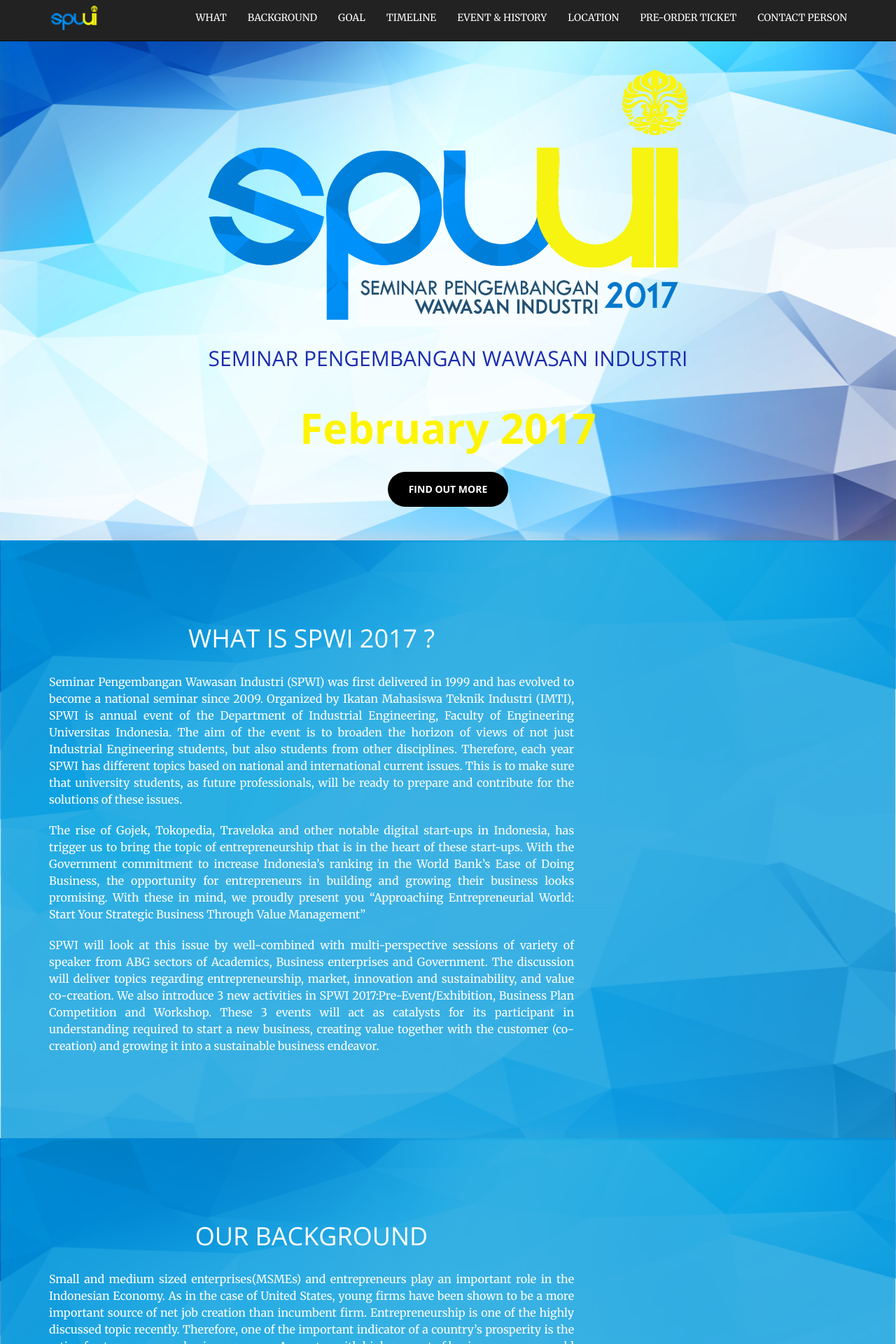
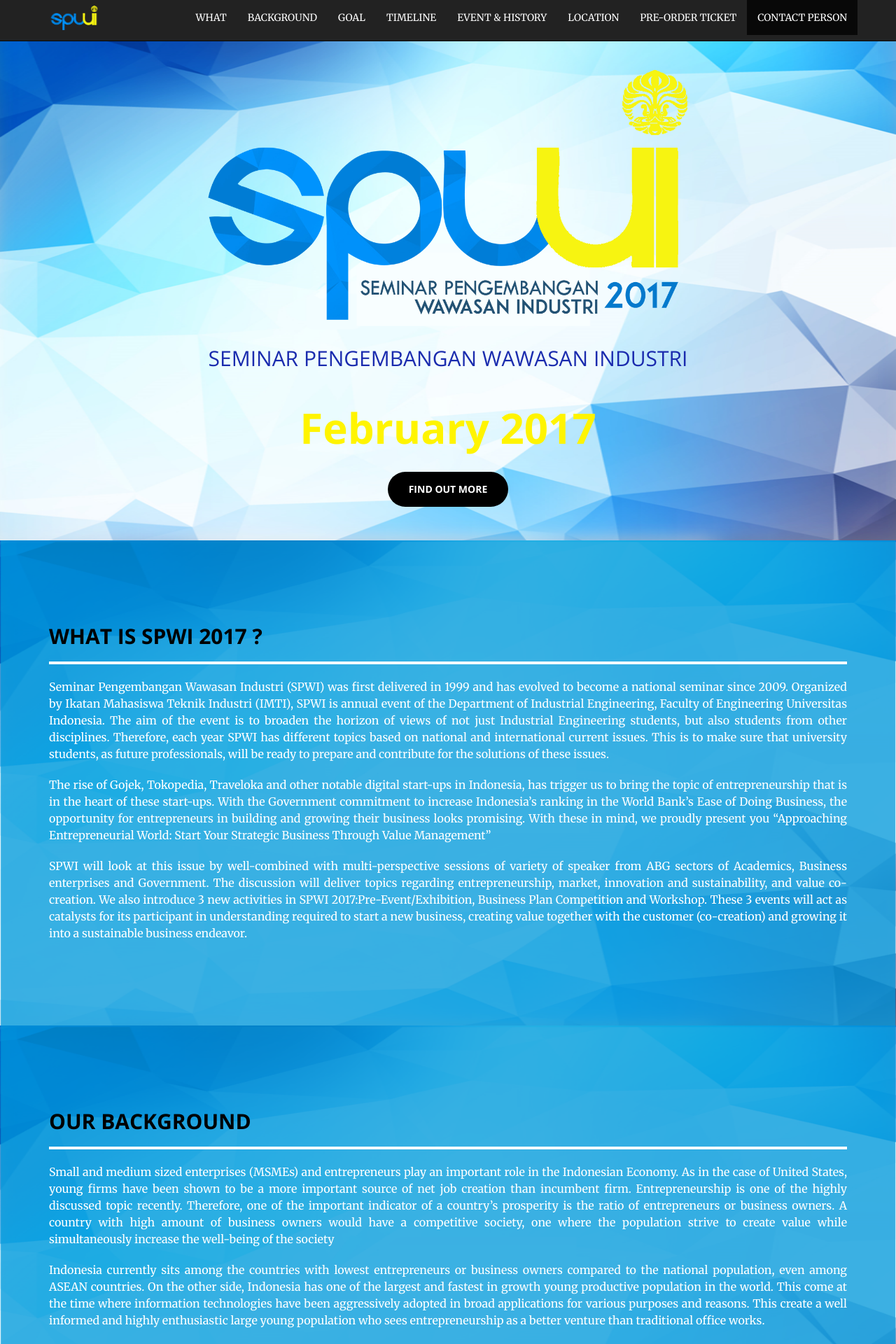
Before and after one commit to iputumeda/spwui, a PHP site: page / in a window 1280 px wide. Shown: the top 1920 px of the page at 70% size. Run offline with PHP 8.4, Linux system fonts and the light colour scheme; some libraries are stand-ins or nearby versions.

Commit message:
FIxing navbar and contact person section

```diff
--- a/index.php
+++ b/index.php
@@ -47,28 +47,27 @@
                         <span class="icon-bar"></span>
                         <span class="icon-bar"></span>
                     </button>
-                    <a class="navbar-brand" href="#">
+                    <a class="navbar-brand page-scroll" href="#home">
                         <img class="navbar-image" src="img/logo_aja_crop.png"/>
                     </a>
                 </div>
 
                 <div class="collapse navbar-collapse" id="bs-example-navbar-collapse-1">
                     <ul class="nav navbar-nav navbar-right">
-                        <li><a href="#">WHAT</a></li>
-                        <li><a href="#">BACKGROUND</a></li>
-                        <li><a href="#">GOAL</a></li>
-                        <li><a href="#">TIMELINE</a></li>
-                        <li><a href="#">EVENT &amp; HISTORY</a></li>
-                        <li><a href="#">LOCATION</a></li>
-                        <li><a href="#">PRE-ORDER TICKET</a></li>
-                        <li><a href="#">CONTACT PERSON</a></li>
+                        <li><a href="#what" class="page-scroll">WHAT</a></li>
+                        <li><a href="#background" class="page-scroll">BACKGROUND</a></li>
+                        <li><a href="#goals" class="page-scroll">GOAL</a></li>
+                        <li><a href="#" class="page-scroll">TIMELINE</a></li>
+                        <li><a href="#" class="page-scroll">EVENT &amp; HISTORY</a></li>
+                        <li><a href="#" class="page-scroll">LOCATION</a></li>
+                        <li><a href="#" class="page-scroll">PRE-ORDER TICKET</a></li>
+                        <li><a href="#contact" class="page-scroll">CONTACT PERSON</a></li>
                     </ul>
                 </div>
             </div>
         </nav>
 
-        <div class="jumbotron text-center">
-            <div class="">
+        <div class="jumbotron text-center" id="home">
             <img class="jumbo-image" src="img/logo_baru_crop.png" />
             <br>
             <h2 style="color:#1a2bae;">SEMINAR PENGEMBANGAN WAWASAN INDUSTRI</h2>
@@ -77,14 +76,13 @@
             <br>
             <a href="#what" class="btn btn-primary btn-xl page-scroll" style="background-color:black;">Find Out More</a>
         </div>
-        </div>
 
         <section class="bg-primary" id="what">
             <div class="container">
                 <div class="row">
-                    <div class="col-lg-8">
-                        <h1 class="text-center">WHAT IS SPWI 2017 ?</h2>
-                        <br>
+                    <div class="col-lg-12">
+                        <h2 class="text-left text-black"><b>WHAT IS SPWI 2017 ?</b></h2>
+                        <hr>
                         <p class="text-justify">
                             Seminar Pengembangan Wawasan Industri (SPWI) was first delivered in 1999 and has evolved to become a national seminar since 2009. Organized by Ikatan Mahasiswa Teknik Industri (IMTI), SPWI is annual event of the Department of Industrial Engineering, Faculty of Engineering Universitas Indonesia. The aim of the event is to broaden the horizon of views of not just Industrial Engineering students, but also students from other disciplines. Therefore, each year SPWI has different topics based on national and international current issues. This is to make sure that university students, as future professionals, will be ready to prepare and contribute for the solutions of these issues.
                         </p>
@@ -102,11 +100,11 @@
         <section class="bg-primary" id="background">
             <div class="container">
                 <div class="row">
-                    <div class="col-lg-8">
-                        <h1 class="text-center">OUR BACKGROUND</h2>
-                        <br>
+                    <div class="col-lg-12">
+                        <h2 class="text-left text-black"><b>OUR BACKGROUND</b></h2>
+                        <hr>
                         <p align="justify">
-                            Small and medium sized enterprises(MSMEs) and entrepreneurs play an important role in the Indonesian Economy. As in the case of United States, young firms have been shown to be a more important source of net job creation than incumbent firm. Entrepreneurship is one of the highly discussed topic recently. Therefore, one of the important indicator of a country’s prosperity is the ratio of entrepreneurs or business owners. A country with high amount of business owners would have a competitive society, one where the population strive to create value while simultaneously increase the well-being of the society
+                            Small and medium sized enterprises (MSMEs) and entrepreneurs play an important role in the Indonesian Economy. As in the case of United States, young firms have been shown to be a more important source of net job creation than incumbent firm. Entrepreneurship is one of the highly discussed topic recently. Therefore, one of the important indicator of a country’s prosperity is the ratio of entrepreneurs or business owners. A country with high amount of business owners would have a competitive society, one where the population strive to create value while simultaneously increase the well-being of the society
                         </p>
                         <p align="justify">
                             Indonesia currently sits among the countries with lowest entrepreneurs or business owners compared to the national population, even among ASEAN countries. On the other side, Indonesia has one of the largest and fastest in growth young productive population in the world. This come at the time where information technologies have been aggressively adopted in broad applications for various purposes and reasons. This create a well informed and highly enthusiastic large young population who sees entrepreneurship as a better venture than traditional office works.
@@ -119,36 +117,33 @@
             </div>
         </section>
 
-        <!-- <section id="services">
+        <section class="bg-primary" id="goals">
+            <div class="container">
                 <div class="row">
-                <div class="col-lg-12 text-center">
-                    <h2 class="section-heading">Our Goals</h2>
-                    <hr class="primary">
+                    <div class="col-lg-12">
+                        <h2 class="text-black"><b>OUR GOALS</b></h2>
+                        <hr>
                     </div>
                 </div>
+
                 <div class="row">
-                <div class="col-lg-3 col-md-6 text-center">
-                    <div class="service-box">
-                        <i class="fa fa-4x fa-graduation-cap text-primary sr-icons"></i>
-                        <h3>Sturdy Templates</h3>
-                        <p class="text-muted">Our templates are updated regularly so they don't break.</p>
-                    </div>
-                </div>
-                <div class="col-lg-3 col-md-6 text-center">
+                    <div class="col-lg-4 col-md-4 text-center">
                         <div class="service-box">
                             <i class="fa fa-4x fa-paper-plane text-primary sr-icons"></i>
                             <h3>Ready to Ship</h3>
                             <p class="text-muted">You can use this theme as is, or you can make changes!</p>
                         </div>
                     </div>
-                <div class="col-lg-3 col-md-6 text-center">
+
+                    <div class="col-lg-4 col-md-4 text-center">
                         <div class="service-box">
                             <i class="fa fa-4x fa-newspaper-o text-primary sr-icons"></i>
                             <h3>Up to Date</h3>
                             <p class="text-muted">We update dependencies to keep things fresh.</p>
                         </div>
                     </div>
-                <div class="col-lg-3 col-md-6 text-center">
+
+                    <div class="col-lg-4 col-md-4 text-center">
                         <div class="service-box">
                             <i class="fa fa-4x fa-heart text-primary sr-icons"></i>
                             <h3>Made with Love</h3>
@@ -156,12 +151,13 @@
                         </div>
                     </div>
                 </div>
-        </section> -->
+            </div>
+        </section>
 
-        <!-- <section class="no-padding" id="portfolio">
+        <section class="no-padding" id="portfolio">
             <div class="container-fluid">
-                <div class="row no-gutter popup-gallery">
-                    <div class="col-lg-4 col-sm-6">
+                <div class="no-gutter popup-gallery">
+                    <div class="col-lg-4 col-md-6">
                         <a href="img/portfolio/fullsize/1.jpg" class="portfolio-box">
                             <img src="img/portfolio/thumbnails/1.jpg" class="img-responsive" alt="">
                             <div class="portfolio-box-caption">
@@ -253,34 +249,40 @@
                     </div>
                 </div>
             </div>
-        </section> -->
+        </section>
 
-        <!-- <aside class="bg-dark">
-            <div class="text-center">
-                <div class="call-to-action">
-                    <h2>Free Download at Start Bootstrap!</h2>
-                    <a href="http://startbootstrap.com/template-overviews/creative/" class="btn btn-default btn-xl sr-button">Download Now!</a>
+        <section class="bg-primary" id="contact">
+            <div class="container">
+                <div class="row">
+                    <div class="col-lg-12">
+                        <h2 class="text-black text-left"><b>CONTACT PERSON</b></h2>
+                        <hr>
                     </div>
-            </div>
-        </aside> -->
-
-        <!-- <section id="contact">
-            <div class="row">
-                <div class="col-lg-8 col-lg-offset-2 text-center">
-                    <h2 class="section-heading">Let's Get In Touch!</h2>
-                    <hr class="primary">
-                    <p>Ready to start your next project with us? That's great! Give us a call or send us an email and we will get back to you as soon as possible!</p>
-                </div>
-                <div class="col-lg-4 col-lg-offset-2 text-center">
+                    <div class=" col-sm-4 text-center">
                         <i class="fa fa-phone fa-3x sr-contact"></i>
                         <p>123-456-6789</p>
                     </div>
-                <div class="col-lg-4 text-center">
+                    <div class=" col-sm-4 text-center">
                         <i class="fa fa-envelope-o fa-3x sr-contact"></i>
                         <p><a href="mailto:your-email@your-domain.com">feedback@startbootstrap.com</a></p>
                     </div>
                 </div>
-        </section> -->
+
+                <div class="row">
+                    <div class="col-lg-12 text-center">
+                        <a href="http://instagram.com/spwi_ui" target="_blank">
+                            <img class="social-media-twitter" src="img/icon/twitter.png" alt="twitter contact">
+                        </a>&nbsp;&nbsp;
+                        <a href="http://twitter.com/spwi_ui" target="_blank">
+                            <img class="social-media-instagram" src="img/icon/instagram.png" alt="instagram contact">
+                        </a>&nbsp;
+                        <a href="http://ask.fm/spwi_ui" target="_blank">
+                            <img class="social-media-askfm" src="img/icon/askfm.png" alt="ask.fm contact">
+                        </a>
+                    </div>
+                </div>
+            </div>
+        </section>
 
     </div>
 
```
Lines whose indentation alone changed are shown as unchanged.
